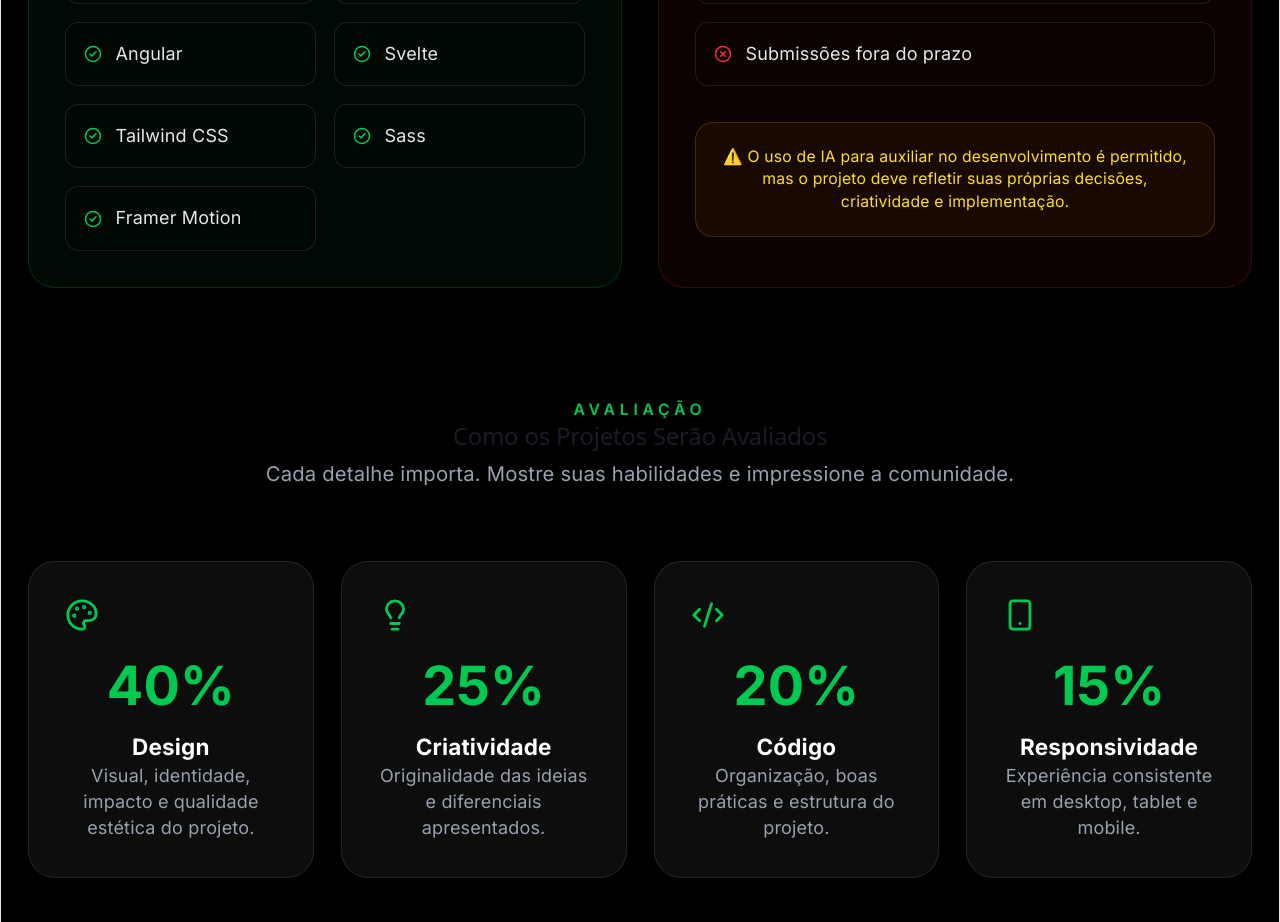
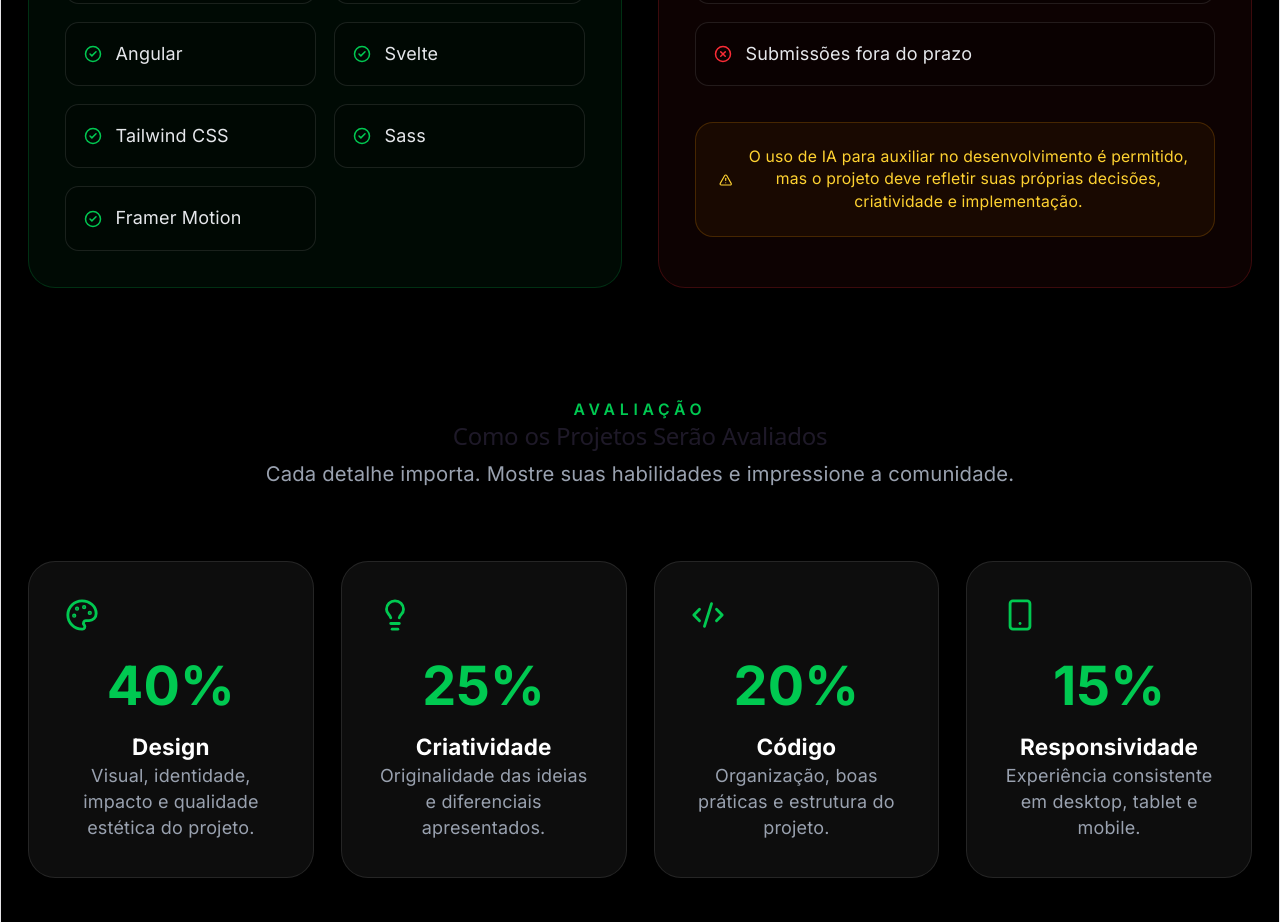
Before and after one commit to FrontArena/Frontarena-web, a React (Vite) app: page /monster in a window 1280 px wide. Shown: the part 2400-3322 px from the top of the page. Built offline with nearby package versions, Linux system fonts and the light colour scheme.

Commit message:
fix(Rules): add alert icon and update message styling for AI usage clarification

```diff
--- a/src/pages/MonsterPage/components/Rules.jsx
+++ b/src/pages/MonsterPage/components/Rules.jsx
@@ -1,4 +1,4 @@
-import { CheckCircle2, XCircle } from "lucide-react";
+import { CheckCircle2, XCircle, TriangleAlert } from "lucide-react";
 
 const allowed = [
     "HTML",
@@ -106,9 +106,10 @@ export default function Rules() {
                             ))}
                         </div>
 
-                        <div className="mt-8 rounded-2xl border border-yellow-500/20 bg-yellow-500/5 p-5">
-                            <p className="text-sm text-yellow-300">
-                                ⚠️ O uso de IA para auxiliar no desenvolvimento
+                        <div className="mt-8 rounded-2xl border border-amber-500/20 bg-amber-500/5 text-amber-300 p-5 flex items-center gap-3">
+                                <TriangleAlert size={32}/>
+                                <p className="text-sm">
+                                O uso de IA para auxiliar no desenvolvimento
                                 é permitido, mas o projeto deve refletir suas
                                 próprias decisões, criatividade e implementação.
                             </p>
```
